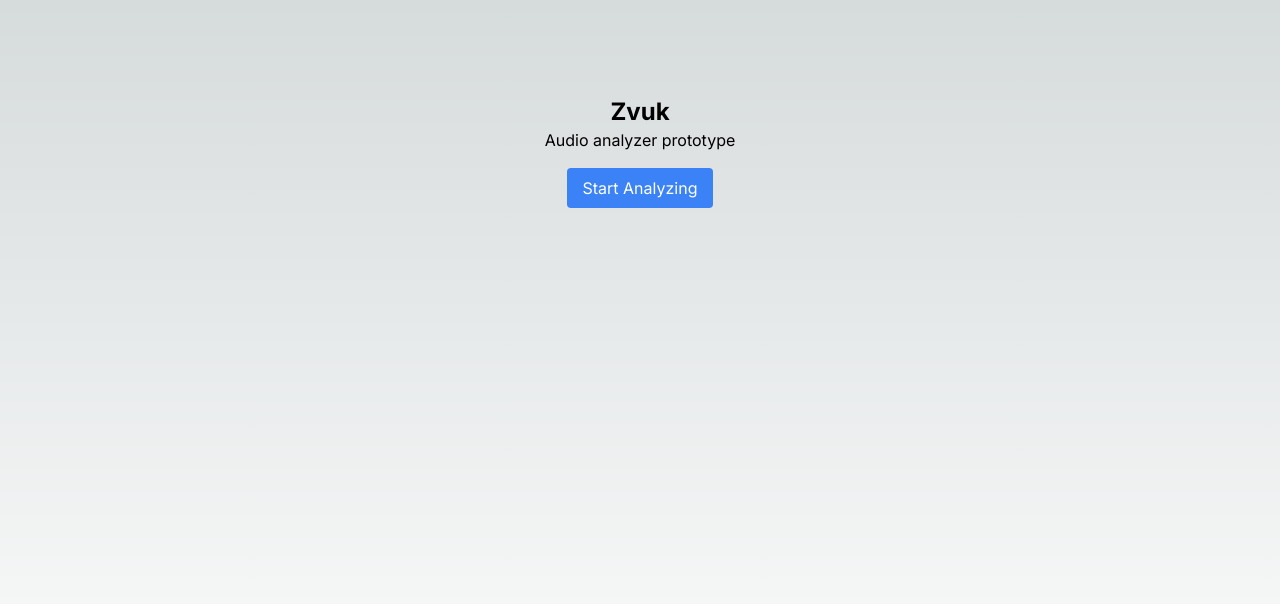
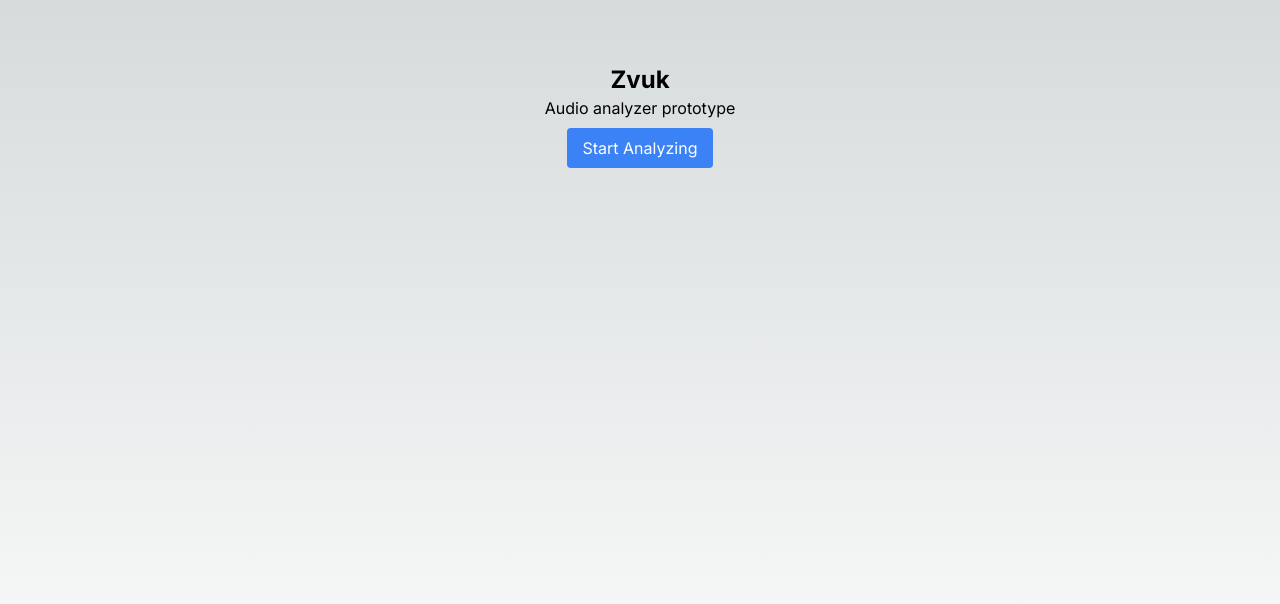
Before and after one commit to cincplug/zvizni, a Next.js app: page / in a window 1280 px wide. Shown: the top 604 px of the page. Built offline with nearby package versions, Linux system fonts and the light colour scheme.

Commit message:
Add stop button

```diff
--- a/app/components/Analyzer.js
+++ b/app/components/Analyzer.js
@@ -46,6 +46,19 @@ const Analyzer = () => {
       });
   };
 
+  const stopAnalyzing = () => {
+    if (audioStream) {
+      audioStream.getTracks().forEach(track => track.stop());
+    }
+
+    if (audioContextRef.current) {
+      audioContextRef.current.close();
+    }
+
+    setAudioStream(null);
+    setIsAnalyzing(false);
+  };
+
   const handleVolumeChange = (e) => {
     const newVolume = e.target.value;
     setVolume(newVolume);
@@ -60,18 +73,17 @@ const Analyzer = () => {
 
   return (
     <div className="flex flex-col items-center">
-      <div className="flex flex-col items-center mb-4">
+      <div className="flex flex-col items-center mb-2">
         <h1 className="text-2xl font-bold mb-0">Zvuk</h1>
         <p>Audio analyzer prototype</p>
       </div>
-      {!isAnalyzing ? (
-        <button
-          onClick={startAnalyzing}
-          className="px-4 py-2 bg-blue-500 text-white rounded"
-        >
-          Start Analyzing
-        </button>
-      ) : (
+      <button
+        onClick={isAnalyzing ? stopAnalyzing : startAnalyzing}
+        className={`px-4 py-2 mb-4 rounded ${isAnalyzing ? 'bg-red-500' : 'bg-blue-500'} text-white`}
+      >
+        {isAnalyzing ? 'Stop Analysis' : 'Start Analyzing'}
+      </button>
+      {isAnalyzing && (
         <>
           <Controls
             visualizationType={visualizationType}
--- a/app/page.js
+++ b/app/page.js
@@ -2,7 +2,7 @@ import Analyzer from './components/Analyzer';
 
 export default function Home() {
   return (
-    <main className="flex min-h-screen flex-col items-center justify-between p-24">
+    <main className="flex min-h-screen flex-col items-center justify-between p-16">
       <Analyzer />
     </main>
   );
```
